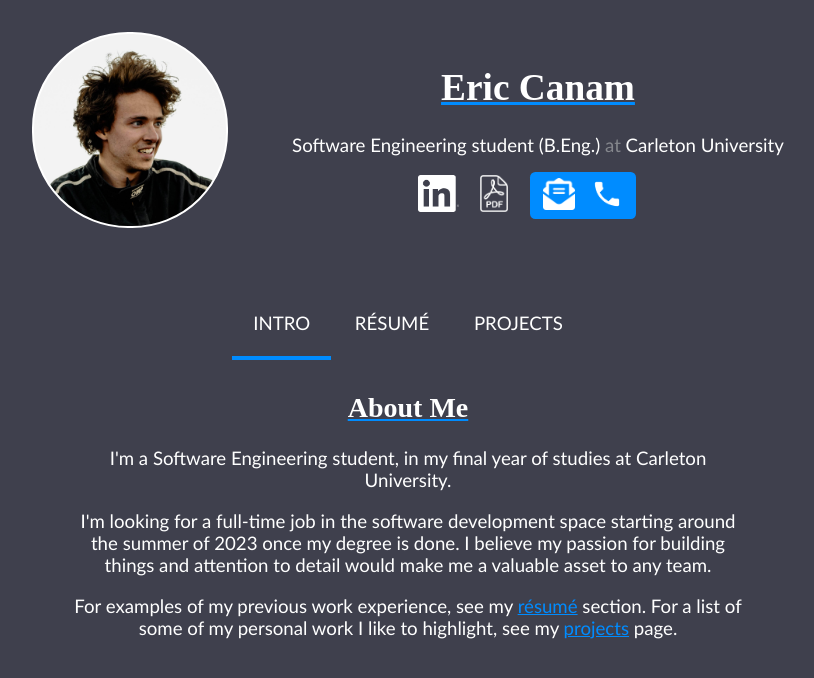
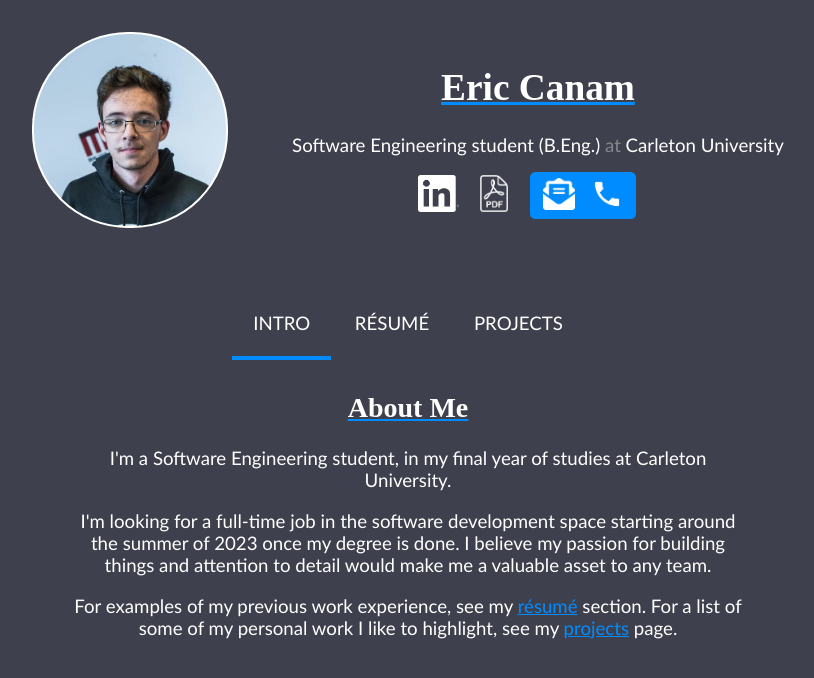
Before and after one commit to ericcanam/resume, a plain HTML site: page index.html in a window 1280 px wide. Shown: the whole page, without its empty margins (232-1046 px from the left). Drawn offline with Linux system fonts and the light colour scheme; a web font is replaced by a local one.

Commit message:
Changed Portrait
Little more professional this time

```diff
--- a/index.html
+++ b/index.html
@@ -79,7 +79,7 @@
 				<table class="header">
 					<tr>
 						<td>
-							<div class="profile" style="background-image:url('./img/speed.jpg');"></div>
+							<div class="profile" style="background-image:url('./img/pico.jpg');"></div>
 						</td>
 						<td>
 							<h1>Eric Canam</h1>
```
Also changed, not shown: img/pico.jpg (added), img/speed.jpg (deleted).
